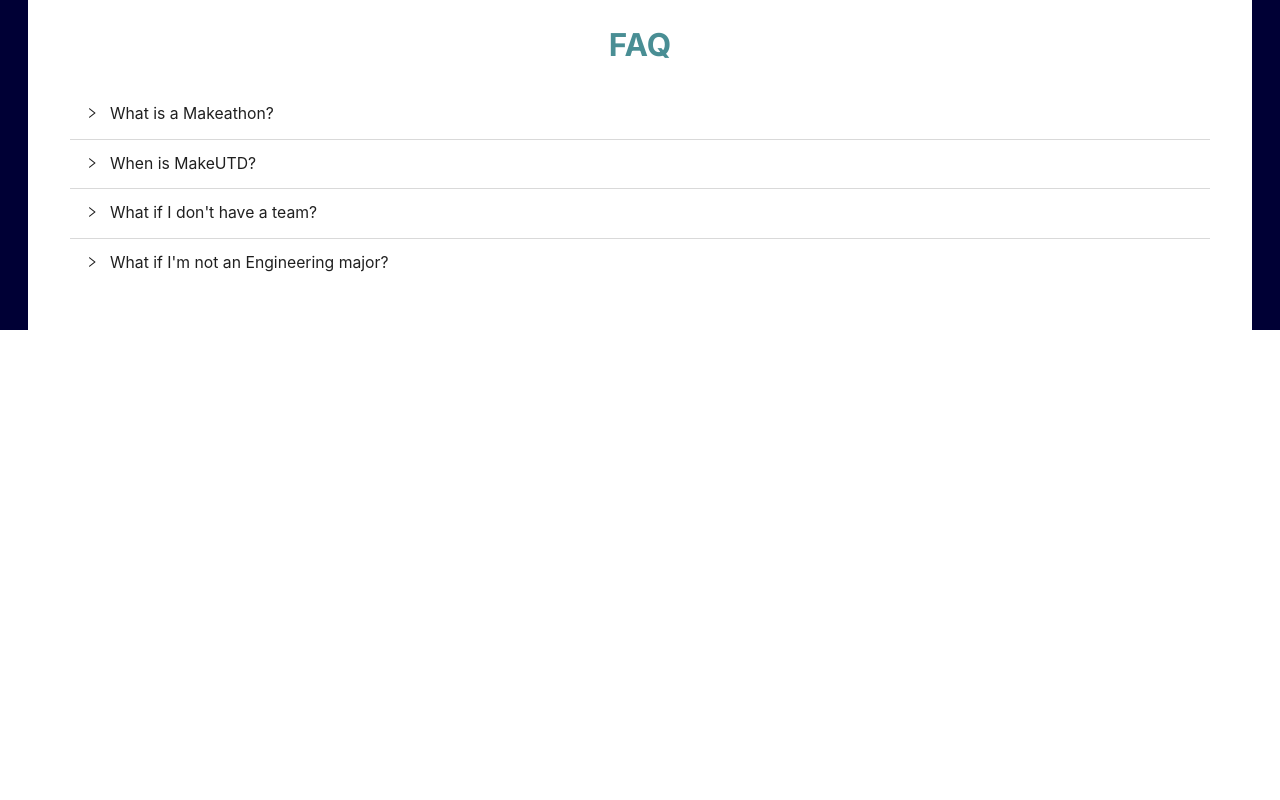
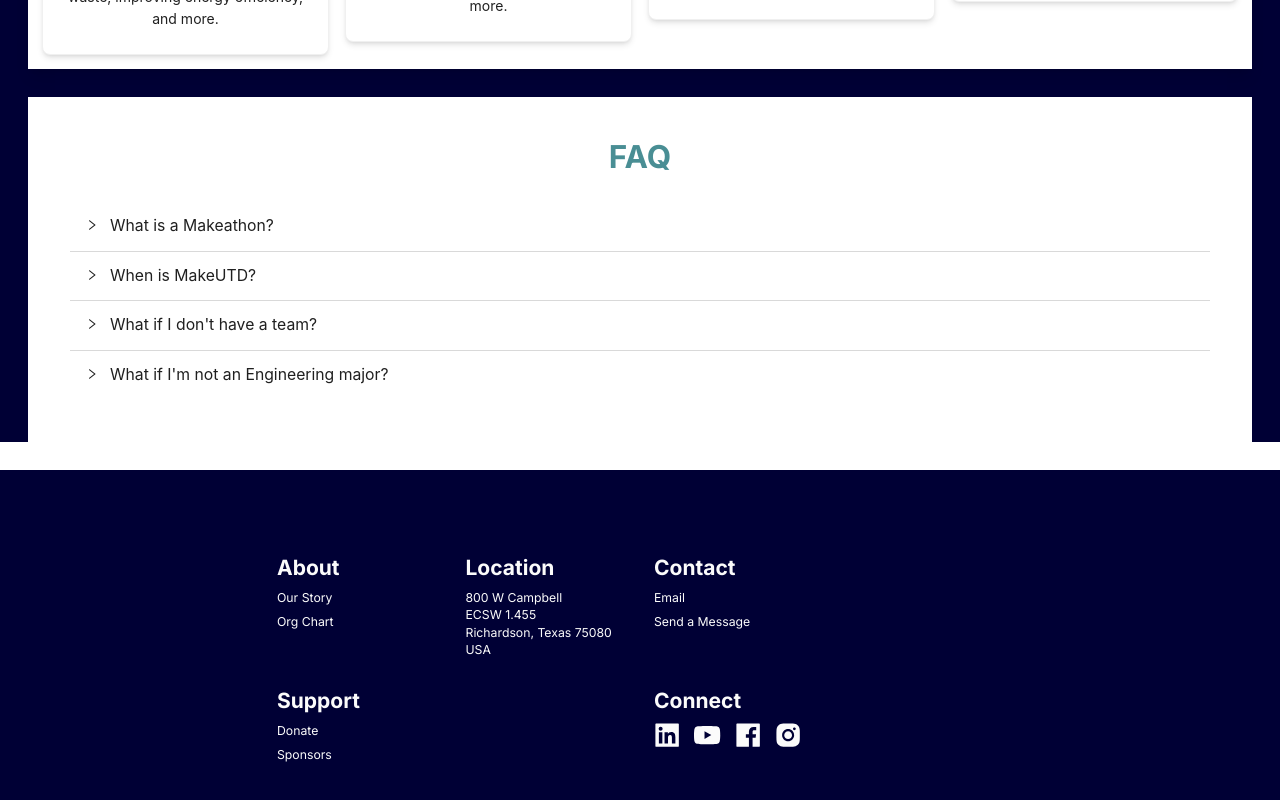
Before and after one commit to DallasFormulaRacing/Make-UTD, a Next.js app: page / in a window 1280 px wide. Shown: the part 1988-2788 px from the top of the page. Before the commit the page ends 2318 px from the top, so only its background shows below. Built offline with nearby package versions, Linux system fonts and the light colour scheme.

Commit message:
fix and break styling also add footer template

```diff
--- /dev/null
+++ b/app/(Shared-Components)/Footer.tsx
@@ -0,0 +1,98 @@
+"use client";
+
+import Link from "next/link";
+import {
+    InstagramFilled,
+    YoutubeFilled,
+    FacebookFilled,
+    LinkedinFilled,
+} from "@ant-design/icons";
+
+
+const SOCIAL_MEDIA = [
+    {
+        href: "https://www.linkedin.com/company/dallas-formula-racing/",
+        icon: <LinkedinFilled className="text-3xl" />,
+    },
+    {
+        href: "https://www.youtube.com/@dallasformularacing3979",
+        icon: <YoutubeFilled className="text-3xl" />,
+    },
+    {
+        href: "https://www.facebook.com/dallasformularacing",
+        icon: <FacebookFilled className="text-3xl" />,
+    },
+    {
+        href: "https://www.instagram.com/dallasformularacing",
+        icon: <InstagramFilled className="text-3xl" />,
+    },
+];
+
+const Footer = () => {
+    return (
+        <footer
+            className={
+                "bg-[#000035] text-wh-50 py-24 px-10 flex justify-center items-center min-h-[200px]"
+            }
+        >
+            <div className="w-full gap-24 md:gap-8 pb-24 grid grid-cols-1 md:w-3/5 sm:grid-cols-2 md:grid-cols-4">
+                <div className="flex flex-col gap-16">
+                    <div className="flex flex-col gap-2">
+                        <h3 className="text-2xl font-bold">About</h3>
+                        <Link href="/about#about-us">Our Story</Link>
+                        <Link href="/about#org-chart">Org Chart</Link>
+                    </div>
+                    <div className="flex flex-col gap-2">
+                        <h3 className="text-2xl font-bold">Support</h3>
+                        <Link href="/donate">Donate</Link>
+                        <Link href="/sponsors">Sponsors</Link>
+                    </div>
+                </div>
+                <div className="flex flex-col gap-2">
+                    <h3 className="text-2xl font-bold">Location</h3>
+                    <Link
+                        href="https://goo.gl/maps/JbVYC4BEeMuZjmz69"
+                        target="_blank"
+                    >
+                        800 W Campbell
+                        <br></br>
+                        ECSW 1.455
+                        <br></br>
+                        Richardson, Texas 75080
+                        <br></br>
+                        USA
+                    </Link>
+                </div>
+                <div className="flex flex-col gap-16">
+                    <div className="flex flex-col gap-2">
+                        <h3 className="text-2xl font-bold">Contact</h3>
+                        <Link href="mailto:dallasformularacing@gmail.com">
+                            Email
+                        </Link>
+                        <Link href="/contact-us">Send a Message</Link>
+                    </div>
+
+                    <div className="flex flex-col gap-2">
+                        <h3 className="text-2xl font-bold">Connect</h3>
+                        <div className="flex flex-row gap-4">
+                            {SOCIAL_MEDIA.map(({ href, icon }) => {
+                                return (
+                                    <a
+                                        href={href}
+                                        target={"_blank"}
+                                        rel={"noreferrer"}
+                                        key={href}
+                                    >
+                                        {icon}
+                                    </a>
+                                );
+                            })}
+                        </div>
+                    </div>
+                </div>
+            </div>
+        </footer>
+    );
+};
+
+export default Footer;
--- a/app/(Shared-Components)/Navbar.tsx
+++ b/app/(Shared-Components)/Navbar.tsx
@@ -79,7 +79,7 @@
 const Navbar = (props: Props) => {
     const [navbarToggle, setNavbarToggle] = useState<boolean>(false);
     return (
-        <nav className="navbar px-4 py-4 backdrop-blur-md">
+        <nav className="navbarStyle px-4 py-4 backdrop-blur-lg bg-black">
             <div className="basis-1/6 relative w-auto h-24">
                 <Link href="/" rel="noreferrer">
                     <Image
@@ -98,7 +98,7 @@
                     mode="horizontal"
                     theme="dark"
                     items={items}
-                    className="flex items-center justify-between"
+                    className="flex items-center justify-between text-secondary-blue text-xl"
                 />
             </div>
 
@@ -110,7 +110,7 @@
                 <Button
                     type="primary"
                     onClick={() => setNavbarToggle(!navbarToggle)}
-                    className=" text-white"
+                    className=" text-secondary-blue"
                 >
                     {navbarToggle ? (
                         <MenuUnfoldOutlined />
@@ -124,7 +124,7 @@
                         mode="inline"
                         theme="dark"
                         items={items}
-                        className="bg-wh-900 absolute top-20 right-0 z-[9999] w-full"
+                        className="bg-wh-900 absolute top-20 right-0 z-[9999] w-full text-secondary-blue"
                     />
                 )}
             </div>
--- a/app/globals.css
+++ b/app/globals.css
@@ -16,17 +16,15 @@
     background-color: #2d2f34 !important;
 }
 
-@layer compoenets {
-    .navbar {
-        @apply bg-opacity-90;
+@layer components {
+    .navbarStyle {
+        @apply bg-opacity-10;
         @apply backdrop-filter;
         @apply sticky;
         @apply top-0;
         @apply z-10;
-        @apply text-wh-10;
         @apply w-full;
         @apply flex;
         @apply items-center;
-
     }
 }
--- a/app/layout.tsx
+++ b/app/layout.tsx
@@ -6,6 +6,7 @@
 import StyledComponentsRegistry from "../lib/AntdRegistry";
 
 import "./globals.css";
+import Footer from "./(Shared-Components)/Footer";
 
 const inter = Inter({ subsets: ["latin"] });
 
@@ -23,7 +24,7 @@
             horizontalLineHeight: "0px",
             // darkItemBg: "#0F0F0F",
             darkItemBg: "transparent",
-            darkItemHoverColor: "#ff841c",
+            darkItemHoverColor: "#e20000",
         },
     },
 };
@@ -33,8 +34,9 @@
         <body className={inter.className}>
             <StyledComponentsRegistry>
                 <ConfigProvider theme={antDCustomizeTheme}>
-                    {/* <Navbar /> */}
+                    <Navbar />
                     {children}
+                    <Footer />
                 </ConfigProvider>
             </StyledComponentsRegistry>
         </body>
--- a/app/page.tsx
+++ b/app/page.tsx
@@ -8,9 +8,8 @@
 export default function Home() {
     return (
         <main className="bg-[#000035]">
-            <div className="relative h-[100svh] bg-[url('../public/temp_space_home.jpg')] bg-cover">
-                <Navbar />
-            </div>
+            {/* <Navbar /> */}
+            <div className="relative h-[100svh] bg-[url('../public/temp_space_home.jpg')] bg-cover" />
             <About />
             <Challenges />
             <FAQ />
--- a/tailwind.config.ts
+++ b/tailwind.config.ts
@@ -50,10 +50,10 @@
         plugin(function ({ addComponents }: { addComponents: Function }) {
             addComponents({
                 ".navbarLink": {
-                    color: "#FFFFFF",
-                    opacity: 0.65,
+                    color: "#498E94",
+                    opacity: 100,
                     "&:hover": {
-                        color: "#E87500",
+                        color: "#E20000",
                         underline: true,
                         opacity: 1,
                     },
```
